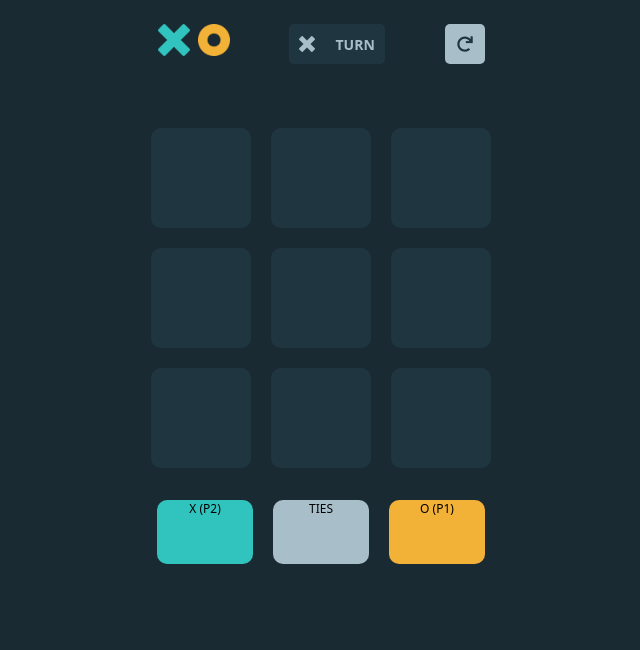
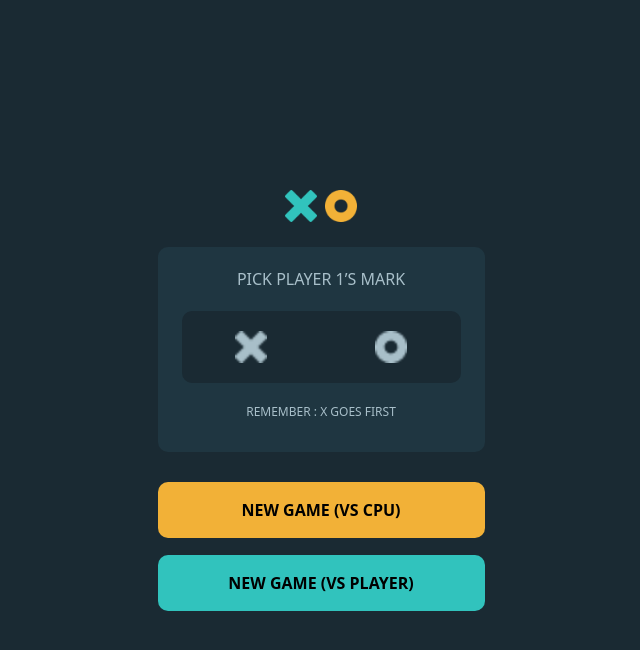
Before and after one commit to kapana1004/tic-tac-toe, a React (Vite) app: page / in a window 1280 px wide. Shown: the top 650 px of the page, without its empty margins (319-959 px from the left). Built offline with nearby package versions, Linux system fonts and the light colour scheme.

Commit message:
complete Entrygame component

```diff
--- a/src/App.jsx
+++ b/src/App.jsx
@@ -1,5 +1,6 @@
 import { useState } from "react";
 import Square from "./components/Square";
+import Entrygame from "./components/Entrygame";
 import xImg from "./assets/Combined Shape Copy 2.png";
 import zeroImg from "./assets/Oval Copy.png";
 import smallX from "./assets/SmallX.png";
@@ -13,6 +14,7 @@ function App() {
     <img className="w-[16px] h-[16px]" src={smallX} alt="x" />
   );
   const [winner, setWinner] = useState(null);
+  const [start, setStart] = useState(false);
 
   const handleClick = (i) => {
     if (winner || squares[i]) {
@@ -58,7 +60,15 @@ function App() {
   }
 
   return (
-    <div className="flex flex-col items-center min-h-[100vh] bg-[#1A2A33]">
+    <>
+      <Entrygame start={start} setStart={setStart} />
+      <div
+        className={` ${
+          start
+            ? `flex flex-col items-center min-h-[100vh] bg-[#1A2A33]`
+            : `hidden`
+        } `}
+      >
         <div className="flex mt-[24px] mb-[64px] bg-[#1A2A33] w-[327px] h-[40px] justify-between">
           <div className="flex flex-row w-[72px] h-[32px] justify-between">
             <img src={xImg} alt="X" />
@@ -102,6 +112,7 @@ function App() {
         </div>
         <div>{winner ? <span>Winner: {winner}</span> : null}</div>
       </div>
+    </>
   );
 }
 
--- /dev/null
+++ b/src/components/Entrygame.jsx
@@ -0,0 +1,49 @@
+import React from "react";
+import xImg from "../assets/Combined Shape Copy 2.png";
+import zeroImg from "../assets/Oval Copy.png";
+import smallX from "../assets/SmallX.png";
+import smallZero from "../assets/oval.png";
+
+export default function Entrygame({ start, setStart }) {
+  const handleGameStart = () => {
+    setStart(!start);
+  };
+  return (
+    <div className=" flex flex-col justify-center items-center min-h-[100vh] bg-[#1A2A33] ">
+      <div className=" flex flex-row w-[72px] h-[32px] justify-between mb-[25px]">
+        <img className=" w-[32px] h-[32px]" src={xImg} alt="X" />
+        <img className=" w-[32px] h-[32px]" src={zeroImg} alt="O" />
+      </div>
+
+      <div className=" flex w-[327px] h-[205px]  bg-[#1F3641] rounded-[10px] flex-col items-center">
+        <span className="  text-[#A8BFC9] mt-[20px] ">
+          PICK PLAYER 1’S MARK
+        </span>
+        <div className=" flex w-[279px] h-[72px] mt-[20px] bg-[#1A2A33] rounded-[10px] justify-around items-center ">
+          <div className=" flex justify-center items-center w-[132px] h-[54px] rounded-[5px] hover:bg-[#31C3BD] cursor-pointer ">
+            <img className=" w-[32px] h-[32px]" src={smallX} alt="x" />
+          </div>
+          <div className=" flex justify-center items-center w-[132px] h-[54px] rounded-[5px] hover:bg-[#F2B137] cursor-pointer">
+            <img className=" w-[32px] h-[32px]" src={smallZero} alt="" />
+          </div>
+        </div>
+        <span className=" text-[#A8BFC9] text-[12px] font-light mt-[20px] ">
+          {" "}
+          REMEMBER : X GOES FIRST
+        </span>
+      </div>
+
+      <div className=" flex w-[327px] h-[56px] bg-[#F2B137] hover:bg-[#FFC860] cursor-pointer rounded-[10px] mt-[30px] justify-center items-center">
+        {" "}
+        <span className=" font-bold">NEW GAME (VS CPU)</span>
+      </div>
+      <div
+        onClick={handleGameStart}
+        className=" flex w-[327px] h-[56px] bg-[#31C3BD] hover:bg-[#65E9E4] cursor-pointer rounded-[10px] mt-[17px] justify-center items-center"
+      >
+        {" "}
+        <span className=" font-bold">NEW GAME (VS PLAYER)</span>
+      </div>
+    </div>
+  );
+}
--- a/src/index.css
+++ b/src/index.css
@@ -1,3 +1,7 @@
+@import url('https://fonts.googleapis.com/css2?family=Antonio&family=League+Spartan:wght@700&family=Manrope:wght@600;800&family=Outfit&family=Plus+Jakarta+Sans:wght@500;700&family=Red+Hat+Text:wght@700&family=Rubik:wght@400;500&display=swap');
+
+
+
 @tailwind base;
 @tailwind components;
 @tailwind utilities;
```
Also changed, not shown: src/assets/Black-oval.png (added). Lines whose indentation alone changed are shown as unchanged.
